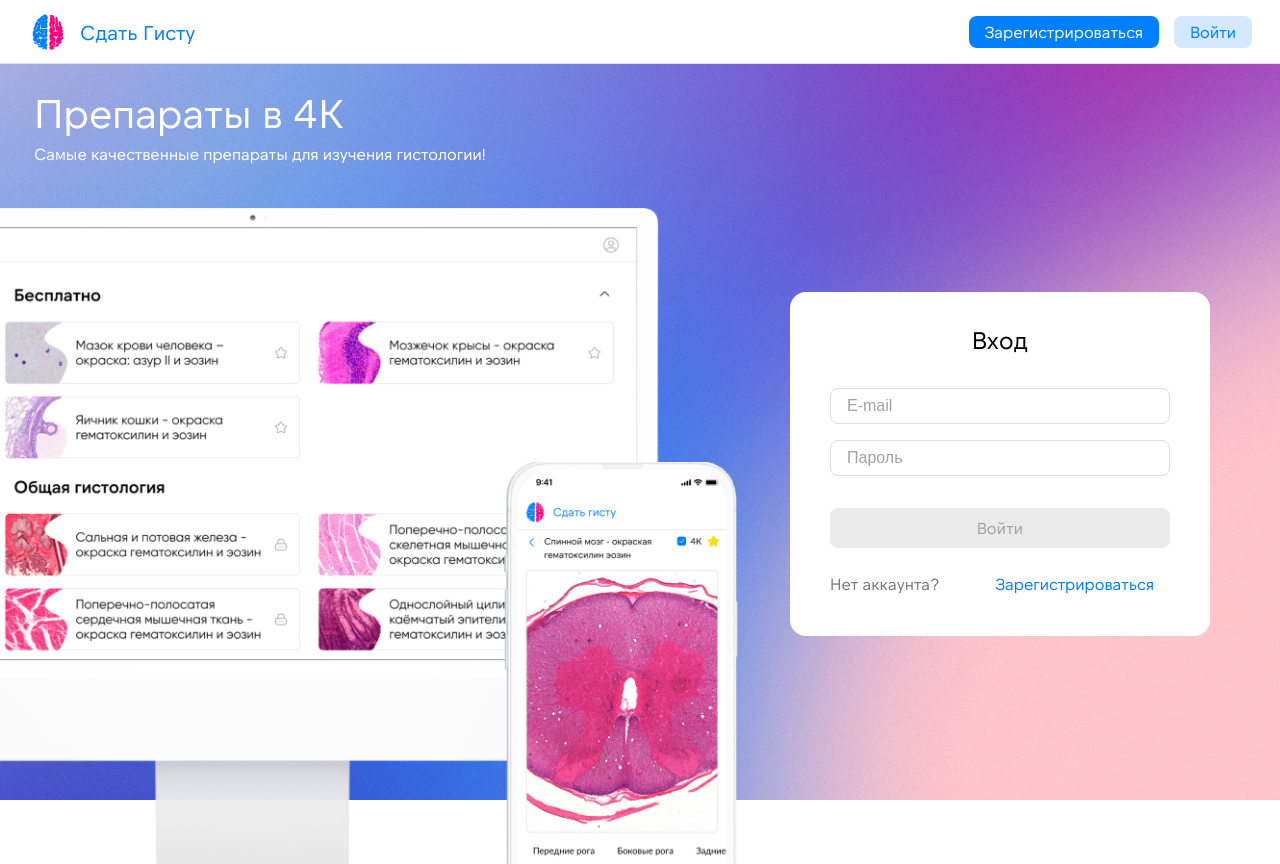
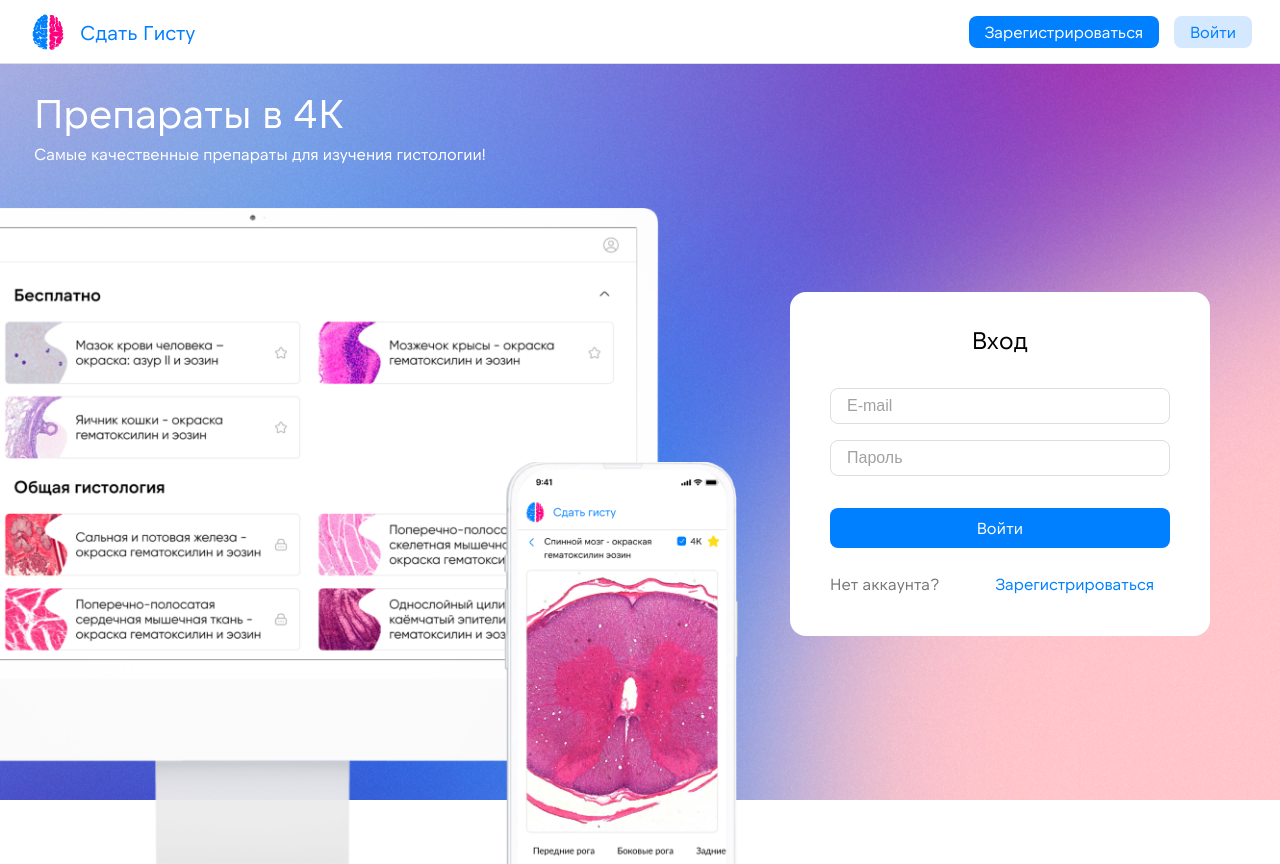
Before and after one commit to OrtemkaDead/gista-front, a Next.js app: page /authorization in a window 1280 px wide. Built offline with nearby package versions, Linux system fonts and the light colour scheme.

Commit message:
MN-35 - исправил свой мега косяк с границами серверных и клиентских компонентов

```diff
--- a/src/components/shared/inputs/email-input/index.tsx
+++ b/src/components/shared/inputs/email-input/index.tsx
@@ -1,21 +1,15 @@
 'use client'
 
 import classnames from 'classnames'
-import { memo, useEffect, useState } from 'react'
+import { memo, useState } from 'react'
 
 import { TextInput } from '@/shared'
 
 import EmailInputProps from './email-input.types'
 import './styles.scss'
 
-const EmailInput: React.FC<EmailInputProps> = ({ className = '', setIsValid }) => {
+const EmailInput: React.FC<EmailInputProps> = ({ className = '' }) => {
   const [emailValue, setEmailValue] = useState<string>('')
-
-  useEffect(() => {
-    const isValidEmail = emailValue.length > 0 ? true : false
-
-    if (setIsValid) setIsValid(isValidEmail)
-  }, [emailValue, setIsValid])
 
   //* ClassNames
   const componentClassName = 'email-input'
--- a/src/components/widgets/authorization/authorization-login/index.tsx
+++ b/src/components/widgets/authorization/authorization-login/index.tsx
@@ -1,22 +1,13 @@
-'use client'
-
-import { memo, useMemo, useState } from 'react'
+import { memo, useMemo } from 'react'
 
 import { AuthorizationFormWrapper, Button, EmailInput, PasswordInput, Typography } from '@/shared'
 
 import AuthorizationLoginProps from './authorization-login.types'
 import './styles.scss'
 
-export const AuthorizationLogin: React.FC<AuthorizationLoginProps> = ({
-  className = '',
-  children = 'some...',
-}) => {
-  const [emailIsValid, setEmailIsValid] = useState<boolean>(false)
-
+export const AuthorizationLogin: React.FC<AuthorizationLoginProps> = ({}) => {
   //* ClassNames
   const componentClassName = 'authorization-login'
-
-  const authorizationButtonIsDisabled = !emailIsValid
 
   const buttons = useMemo(
     () => (
@@ -24,7 +15,6 @@ export const AuthorizationLogin: React.FC<AuthorizationLoginProps> = ({
         <Button
           size="large"
           fullWidth
-          disabled={authorizationButtonIsDisabled}
           to="/"
         >
           Войти
@@ -47,7 +37,7 @@ export const AuthorizationLogin: React.FC<AuthorizationLoginProps> = ({
         </div>
       </>
     ),
-    [authorizationButtonIsDisabled],
+    [],
   )
 
   return (
@@ -56,7 +46,7 @@ export const AuthorizationLogin: React.FC<AuthorizationLoginProps> = ({
       buttonSide={buttons}
     >
       <div className={`${componentClassName}__content`}>
-        <EmailInput setIsValid={setEmailIsValid} />
+        <EmailInput />
         <PasswordInput />
       </div>
     </AuthorizationFormWrapper>
```
